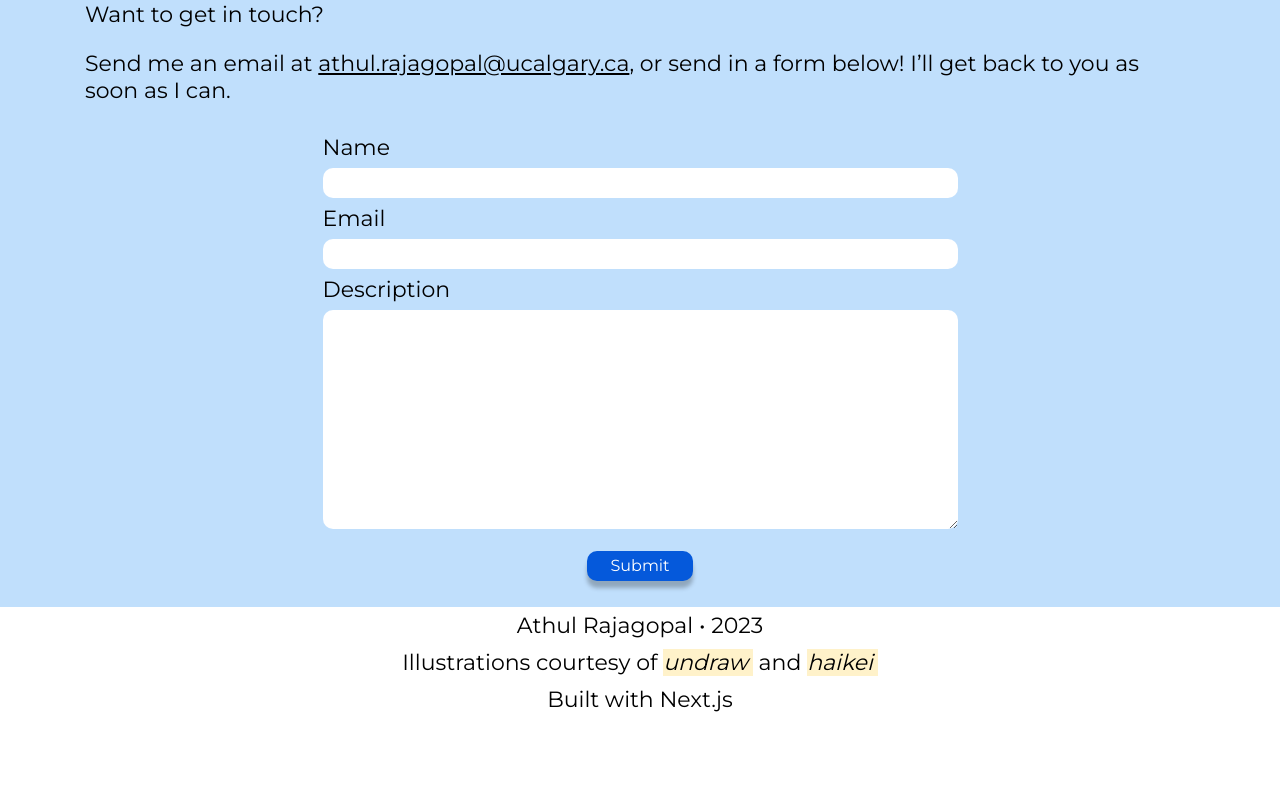
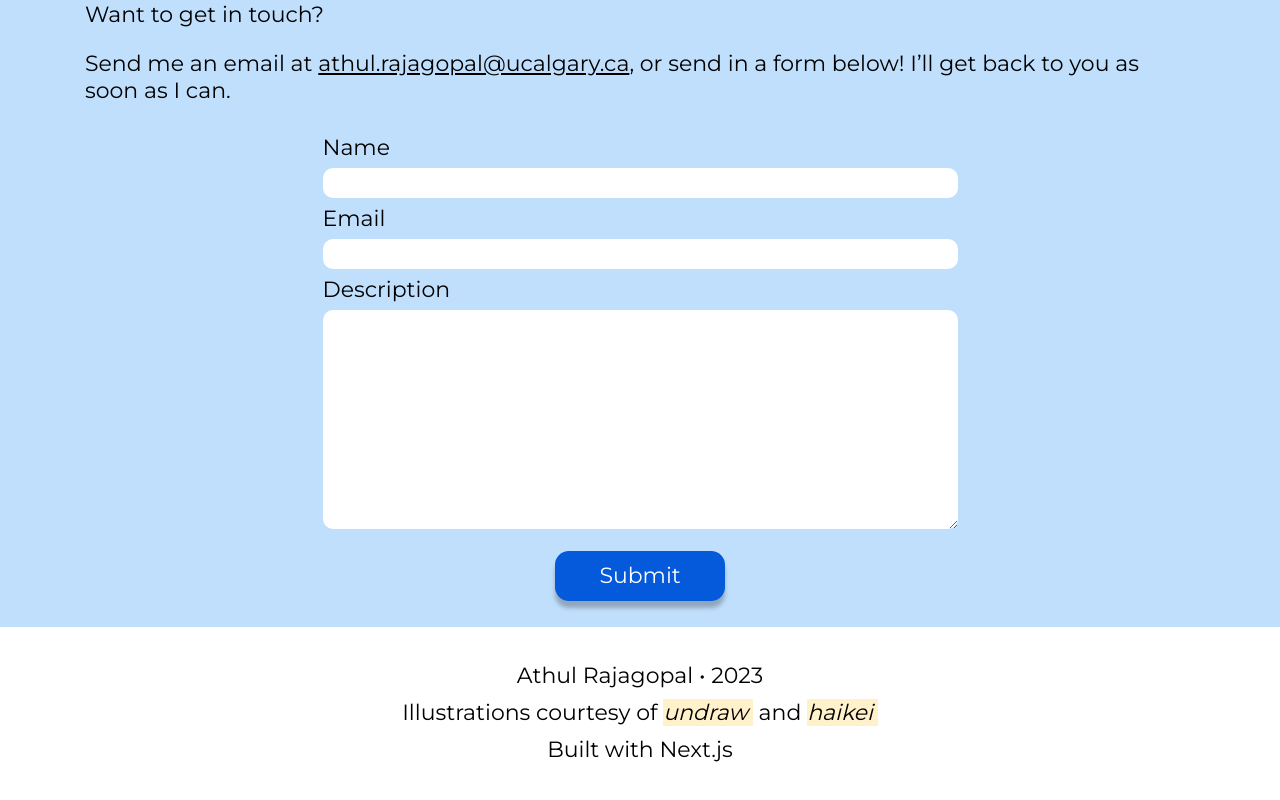
Before and after one commit to rajagoat/athulrajagopal.dev, a Next.js app: page / in a window 1280 px wide. Shown: the part 1964-2764 px from the top of the page. Before the commit the page ends 2716 px from the top, so only its background shows below. Built offline with nearby package versions, Linux system fonts and the light colour scheme.

Commit message:
forgot to style form button

```diff
--- a/styles/ContactForm.module.css
+++ b/styles/ContactForm.module.css
@@ -3,7 +3,7 @@
     align-self: flex-start;
 }
 
-.mainText > p {
+.mainText>p {
     margin-bottom: 20px;
 }
 
@@ -71,4 +71,11 @@
     .contactForm>textarea {
         height: 219px;
     }
+
+    .contactForm>button {
+        width: 170px;
+        height: 50px;
+        border-radius: 14px;
+        font-size: 22px;
+    }
 }
--- a/styles/Footer.module.css
+++ b/styles/Footer.module.css
@@ -3,7 +3,7 @@
     flex-direction: column;
     text-align: center;
     font-size: 24px;
-    margin-bottom: 30px;
+    margin: 30px 0;
 }
 
 .footer > p {
```
